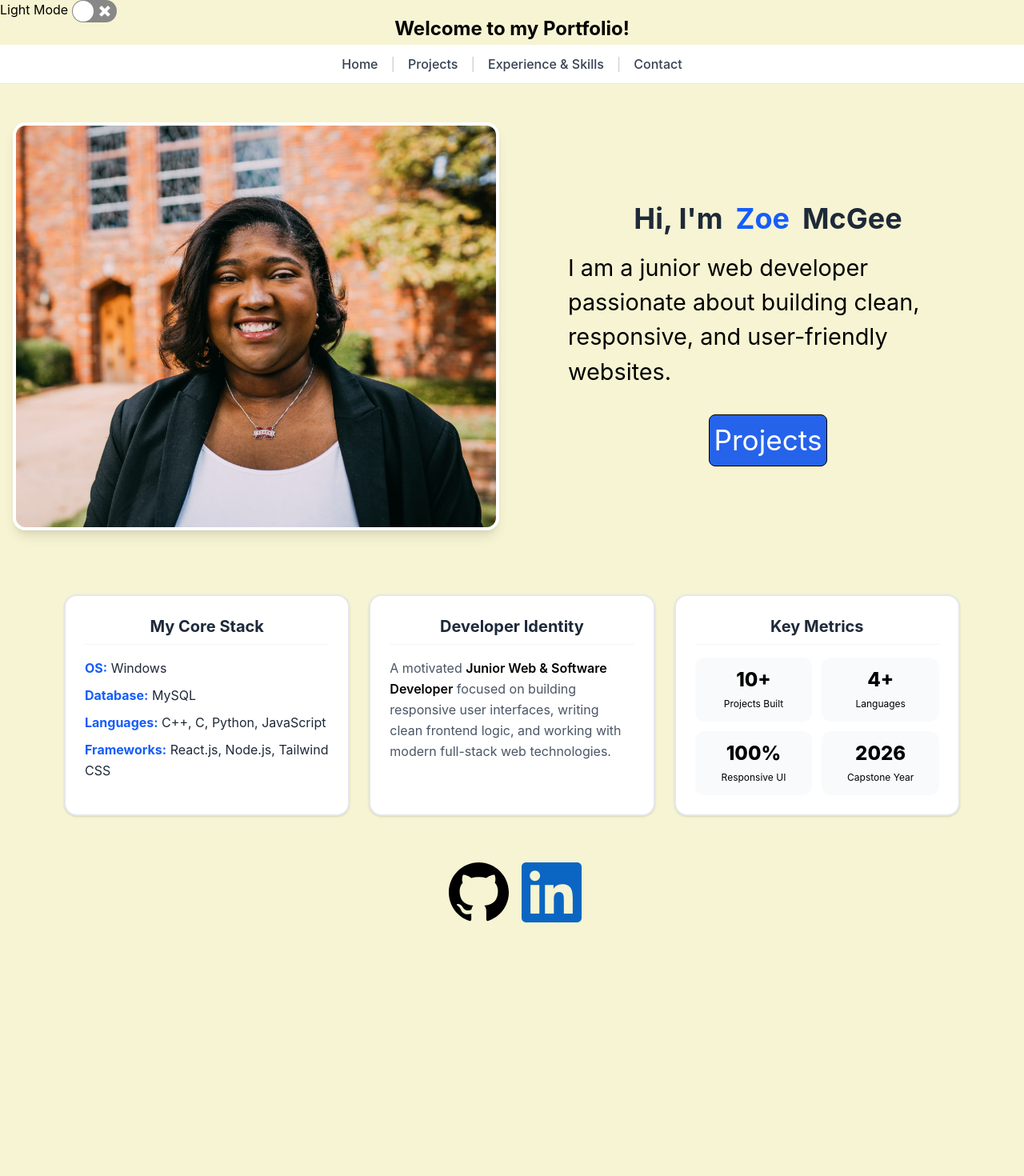
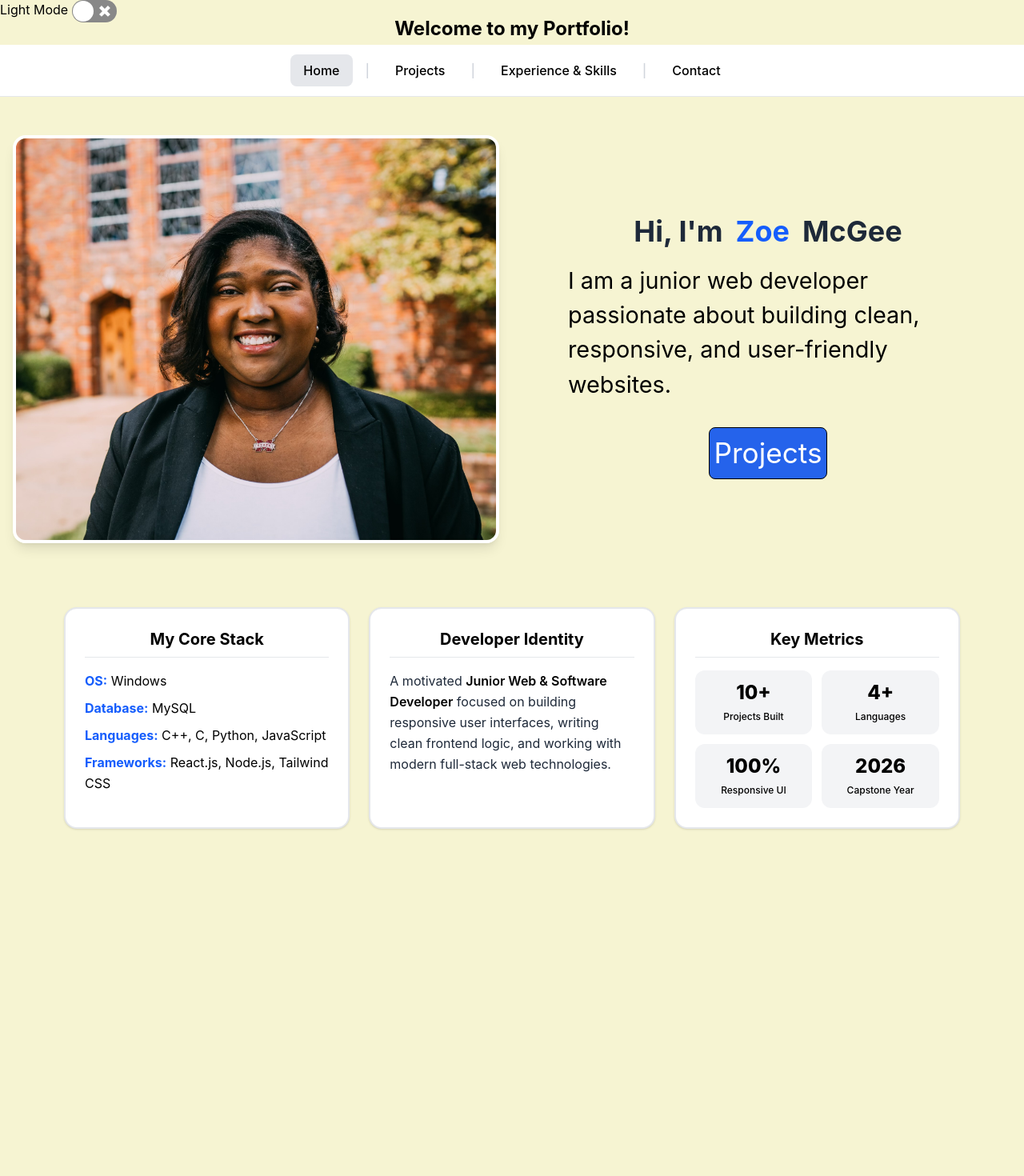
Before and after one commit to 203mcgee/My-Portfolio, a React (Vite) app: page / in a window 1280 px wide. Shown: the top 1470 px of the page at 80% size. Before the commit the page ends 1167 px from the top, so only its background shows below. Built offline with nearby package versions, Linux system fonts and the light colour scheme.

Commit message:
added some changes to navbar and homepage

```diff
--- a/src/components/Navbar.jsx
+++ b/src/components/Navbar.jsx
@@ -1,50 +1,44 @@
-// import { useEffect, useState } from "react";
-import { Link } from "react-router-dom";
-import react from 'react'
-
-
-
+import React from 'react';
+import { Link, useLocation } from 'react-router-dom';
 
 function Navbar() {
+  const location = useLocation();
+
+  const getLinkStyles = (path) => {
+    const isActive = location.pathname === path;
+    return `px-4 py-2 rounded-lg font-medium transition-colors ${
+      isActive
+        ? 'text-black bg-gray-200 font-bold'
+        : 'text-black hover:text-black hover:bg-gray-100'
+    }`;
+  };
+
+//   Kept <Link> Tags: Used useLocation().pathname to manually check active paths without replacing <Link> with <NavLink>.
 
   return (
-        <>
-            <header className="w-full border-b border-gray-200 dark:border-gray-800 bg-white dark:bg-gray-900">
+    <header className="w-full border-b border-gray-200 bg-white">
       <nav className="flex justify-center items-center gap-4 py-3 px-4 max-w-4xl mx-auto flex-wrap text-sm md:text-base font-medium">
-                    <Link
-                        to="/"
-                        className="text-gray-700 dark:text-gray-200 hover:text-blue-600 dark:hover:text-blue-400 transition"
-                    >
+        <Link to="/" className={getLinkStyles('/')}>
           Home
         </Link>
-                    <span className="text-gray-300 dark:text-gray-600">|</span>
+        <span className="text-gray-300">|</span>
 
-                    <Link
-                        to="/projects"
-                        className="text-gray-700 dark:text-gray-200 hover:text-blue-600 dark:hover:text-blue-400 transition"
-                    >
+        <Link to="/projects" className={getLinkStyles('/projects')}>
           Projects
         </Link>
-                    <span className="text-gray-300 dark:text-gray-600">|</span>
+        <span className="text-gray-300">|</span>
 
-                    <Link
-                        to="/experience"
-                        className="text-gray-700 dark:text-gray-200 hover:text-blue-600 dark:hover:text-blue-400 transition"
-                    >
+        <Link to="/experience" className={getLinkStyles('/experience')}>
           Experience & Skills
         </Link>
-                    <span className="text-gray-300 dark:text-gray-600">|</span>
+        <span className="text-gray-300">|</span>
 
-                    <Link
-                        to="/contact"
-                        className="text-gray-700 dark:text-gray-200 hover:text-blue-600 dark:hover:text-blue-400 transition"
-                    >
+        <Link to="/contact" className={getLinkStyles('/contact')}>
           Contact
         </Link>
       </nav>
     </header>
-        </>
-    )
+  );
 }
 
-export default Navbar
+export default Navbar;
--- a/src/pages/HomePage.jsx
+++ b/src/pages/HomePage.jsx
@@ -1,9 +1,8 @@
 import React from "react";
-
 
 export default function HomePage() {
   return (
-    <main className="max-w-6xl mx-auto px-4 py-8">
+    <main className="max-w-6xl mx-auto px-4 py-8  min-h-screen">
       {/*
         Responsive Grid:
         - 1 column on mobile (grid-cols-1)
@@ -13,59 +12,59 @@
       <div className="grid grid-cols-1 lg:grid-cols-3 gap-6 items-stretch">
 
         {/* Card 1: Core Stack */}
-        <section className="core-section border-2 border-gray-200 dark:border-gray-700 rounded-2xl p-6 bg-white dark:bg-gray-800 text-gray-800 dark:text-gray-100 shadow-sm flex flex-col justify-between">
+        <section className="core-section border-2 border-gray-200 rounded-2xl p-6 bg-white text-black shadow-sm flex flex-col justify-between">
           <div>
-            <h2 className="text-xl font-bold text-center mb-4 pb-2 border-b border-gray-100 dark:border-gray-700">
+            <h2 className="text-xl font-bold text-center text-black mb-4 pb-2 border-b border-gray-200">
               My Core Stack
             </h2>
-            <ul className="space-y-2 text-sm md:text-base leading-relaxed">
+            <ul className="space-y-2 text-sm md:text-base leading-relaxed text-black">
               <li>
-                <strong className="text-blue-600 dark:text-blue-400">OS:</strong> Windows
+                <strong className="text-blue-600">OS:</strong> Windows
               </li>
               <li>
-                <strong className="text-blue-600 dark:text-blue-400">Database:</strong> MySQL
+                <strong className="text-blue-600">Database:</strong> MySQL
               </li>
               <li>
-                <strong className="text-blue-600 dark:text-blue-400">Languages:</strong> C++, C, Python, JavaScript
+                <strong className="text-blue-600">Languages:</strong> C++, C, Python, JavaScript
               </li>
               <li>
-                <strong className="text-blue-600 dark:text-blue-400">Frameworks:</strong> React.js, Node.js, Tailwind CSS
+                <strong className="text-blue-600">Frameworks:</strong> React.js, Node.js, Tailwind CSS
               </li>
             </ul>
           </div>
         </section>
 
         {/* Card 2: Developer Identity */}
-        <section className="developer-identity-section border-2 border-gray-200 dark:border-gray-700 rounded-2xl p-6 bg-white dark:bg-gray-800 text-gray-800 dark:text-gray-100 shadow-sm flex flex-col">
-          <h2 className="text-xl font-bold text-center mb-4 pb-2 border-b border-gray-100 dark:border-gray-700">
+        <section className="developer-identity-section border-2 border-gray-200 rounded-2xl p-6 bg-white text-black shadow-sm flex flex-col">
+          <h2 className="text-xl font-bold text-center text-black mb-4 pb-2 border-b border-gray-200">
             Developer Identity
           </h2>
-          <p className="text-sm md:text-base leading-relaxed text-gray-600 dark:text-gray-300">
-            A motivated <span className="span-change font-semibold text-gray-900 dark:text-white">Junior Web & Software Developer</span> focused on building responsive user interfaces, writing clean frontend logic, and working with modern full-stack web technologies.
+          <p className="text-sm md:text-base leading-relaxed text-gray-800">
+            A motivated <span className="span-change font-semibold text-black">Junior Web & Software Developer</span> focused on building responsive user interfaces, writing clean frontend logic, and working with modern full-stack web technologies.
           </p>
         </section>
 
         {/* Card 3: Metrics */}
-        <section className="metrics-section border-2 border-gray-200 dark:border-gray-700 rounded-2xl p-6 bg-white dark:bg-gray-800 text-gray-800 dark:text-gray-100 shadow-sm flex flex-col">
-          <h2 className="text-xl font-bold text-center mb-4 pb-2 border-b border-gray-100 dark:border-gray-700">
+        <section className="metrics-section border-2 border-gray-200 rounded-2xl p-6 bg-white text-black shadow-sm flex flex-col">
+          <h2 className="text-xl font-bold text-center text-black mb-4 pb-2 border-b border-gray-200">
             Key Metrics
           </h2>
           <div className="grid grid-cols-2 gap-3 text-center my-auto">
-            <div className="p-3 bg-gray-50 dark:bg-gray-700/50 rounded-xl">
-              <span className="metric-change block text-2xl font-extrabold text-blue-600 dark:text-blue-400">10+</span>
-              <span className="metric-change text-xs text-gray-500 dark:text-gray-400">Projects Built</span>
+            <div className="p-3 bg-gray-100 rounded-xl">
+              <span className="metric-change block text-2xl font-extrabold text-blue-600">10+</span>
+              <span className="metric-change text-xs text-gray-700 font-medium">Projects Built</span>
             </div>
-            <div className="p-3 bg-gray-50 dark:bg-gray-700/50 rounded-xl">
-              <span className="metric-change block text-2xl font-extrabold text-blue-600 dark:text-blue-400">4+</span>
-              <span className="metric-change text-xs text-gray-500 dark:text-gray-400">Languages</span>
+            <div className="p-3 bg-gray-100 rounded-xl">
+              <span className="metric-change block text-2xl font-extrabold text-blue-600">4+</span>
+              <span className="metric-change text-xs text-gray-700 font-medium">Languages</span>
             </div>
-            <div className="p-3 bg-gray-50 dark:bg-gray-700/50 rounded-xl">
-              <span className="metric-change block text-2xl font-extrabold text-blue-600 dark:text-blue-400">100%</span>
-              <span className="metric-change text-xs text-gray-500 dark:text-gray-400">Responsive UI</span>
+            <div className="p-3 bg-gray-100 rounded-xl">
+              <span className="metric-change block text-2xl font-extrabold text-blue-600">100%</span>
+              <span className="metric-change text-xs text-gray-700 font-medium">Responsive UI</span>
             </div>
-            <div className="p-3 bg-gray-50 dark:bg-gray-700/50 rounded-xl">
-              <span className="metric-change block text-2xl font-extrabold text-blue-600 dark:text-blue-400">2026</span>
-              <span className="metric-change text-xs text-gray-500 dark:text-gray-400">Capstone Year</span>
+            <div className="p-3 bg-gray-100 rounded-xl">
+              <span className="metric-change block text-2xl font-extrabold text-blue-600">2026</span>
+              <span className="metric-change text-xs text-gray-700 font-medium">Capstone Year</span>
             </div>
           </div>
         </section>
```
Lines whose indentation alone changed are shown as unchanged.
